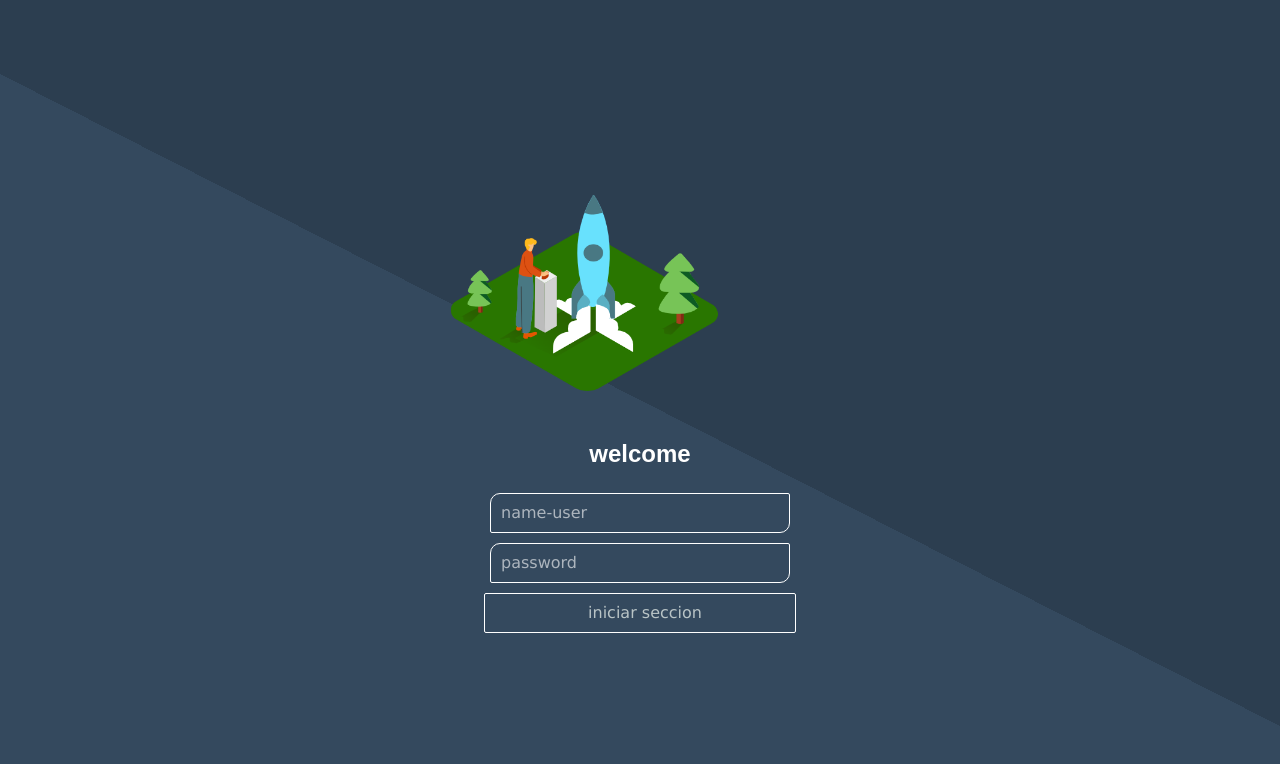
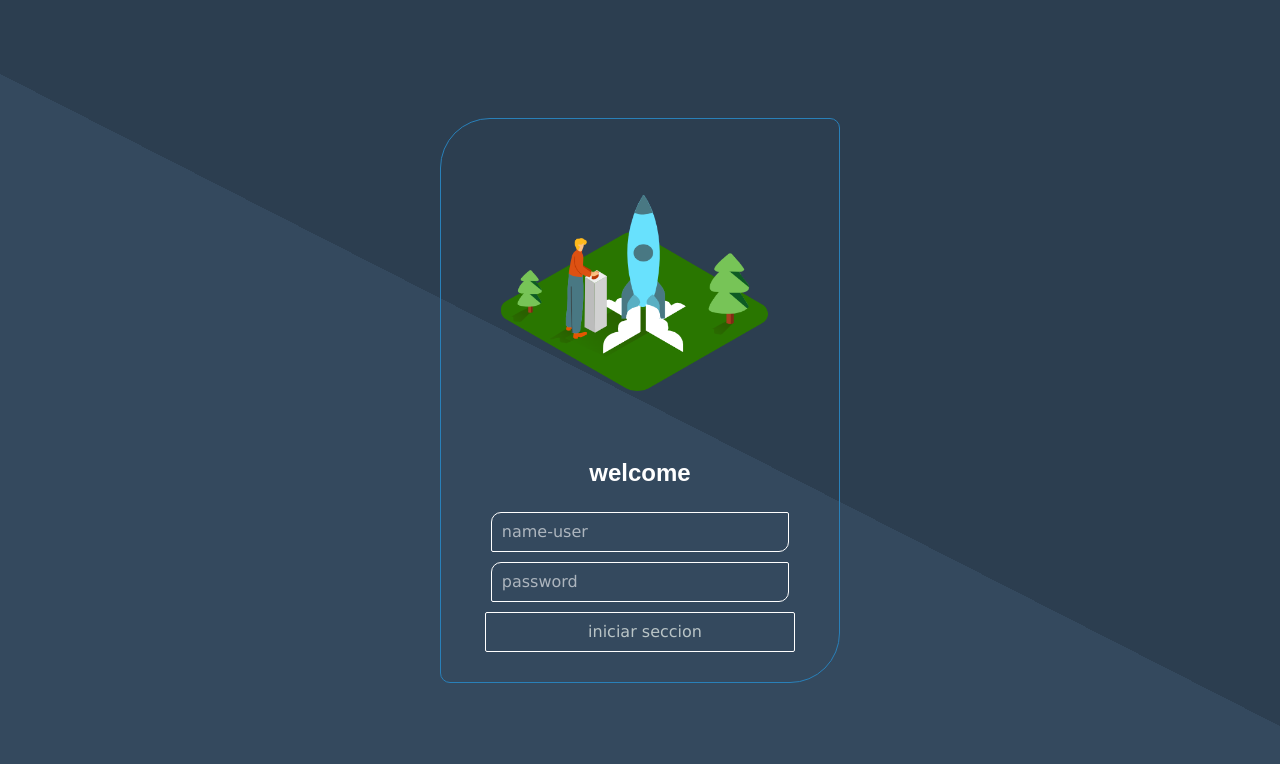
Before and after one commit to maycolroa/front_app_linked, a plain HTML site: page front_linkend/index.html in a window 1280 px wide. Drawn offline with Linux system fonts and the light colour scheme.

Commit message:
front_app_linkd 0.02 28/06/22

```diff
--- a/front_linkend/style.css
+++ b/front_linkend/style.css
@@ -17,12 +17,14 @@ body {
     min-width: 300px;
     border-radius: 10px;
     border-top-left-radius: 50px;
+    border-bottom-right-radius: 50px;
+    border: solid 1px #2980b9;
     margin: 10px;
 }
 .form-body img {
     width: 300px;
     display: block;
-    margin: 1px 0;
+    margin: 20px auto;
 }
 .text {
     text-align: center;
```
